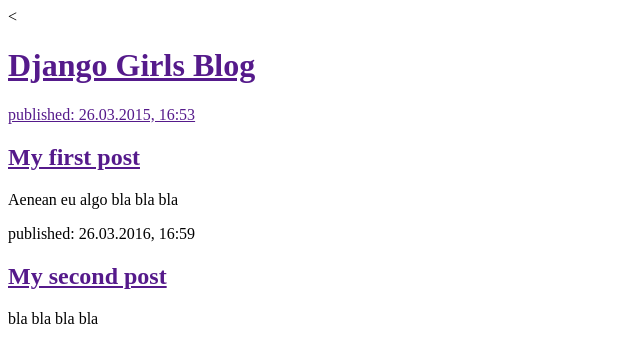
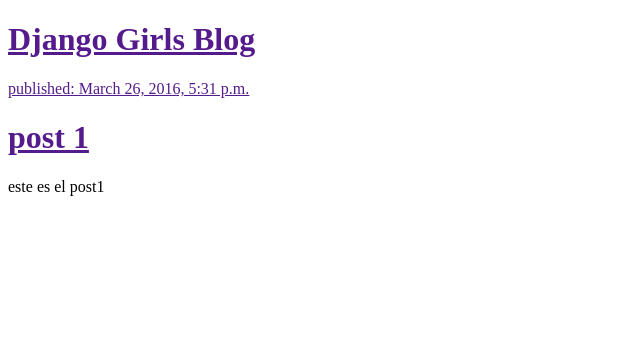
Before and after one commit to ChioGonzalez/My-firts-blog, a Django app: page / in a window 1280 px wide. Shown: the top 363 px of the page, without its empty margins (0-640 px from the left). Run offline with Django 3.2, Linux system fonts and the light colour scheme; data comes from the database, SQL or seed files in the repository; both versions use the stored data as it was after the commit.

Commit message:
Modified templates to display posts from database

```diff
--- a/blog/templates/blog/post_list.html
+++ b/blog/templates/blog/post_list.html
@@ -1,4 +1,4 @@
-<<!DOCTYPE html>
+<!DOCTYPE html>
 <html>
 <head>
 	<title>Django Girls blog</title>
@@ -7,18 +7,15 @@
 <div>
 	<h1><a href="">Django Girls Blog</h1>
 </div>
+{% for post in posts%}
+<div>
+	<p>published: {{ post.published_date }} </p>
+	<h1><a href="">{{post.title}}</a></h1>
+	<p>{{post.text|linebreaks}}</p>
 
-<div>
-	<p>published: 26.03.2015, 16:53</p>
-	<h2><a href="">My first post</a></h2>
-	<p>Aenean eu algo bla bla bla</p>
 </div>
 
-<div>
-	<p>published: 26.03.2016, 16:59</p>
-	<h2><a href="">My second post</a></h2>
-	<p>bla bla bla bla</p>
-</div>
+{% endfor %}
 
 </body>
 </html>
--- a/blog/views.py
+++ b/blog/views.py
@@ -1,6 +1,8 @@
 from django.shortcuts import render
-
+from django.utils import timezone
+from .models import Post
 # Create your views here.
 
 def post_list(request):
-	return render(request, 'blog/post_list.html', {})
+	posts = Post.objects.filter(published_date__lte=timezone.now()).order_by('published_date')
+	return render(request, 'blog/post_list.html', {'posts': posts})
```
Also changed, not shown: db.sqlite3.
